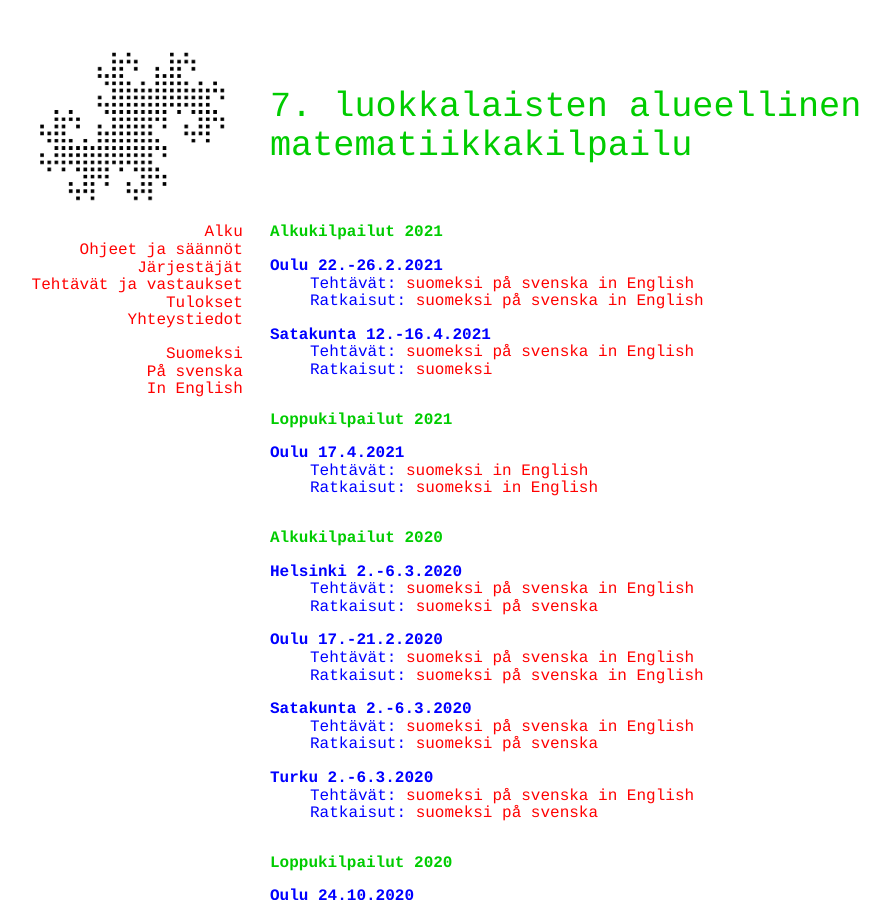
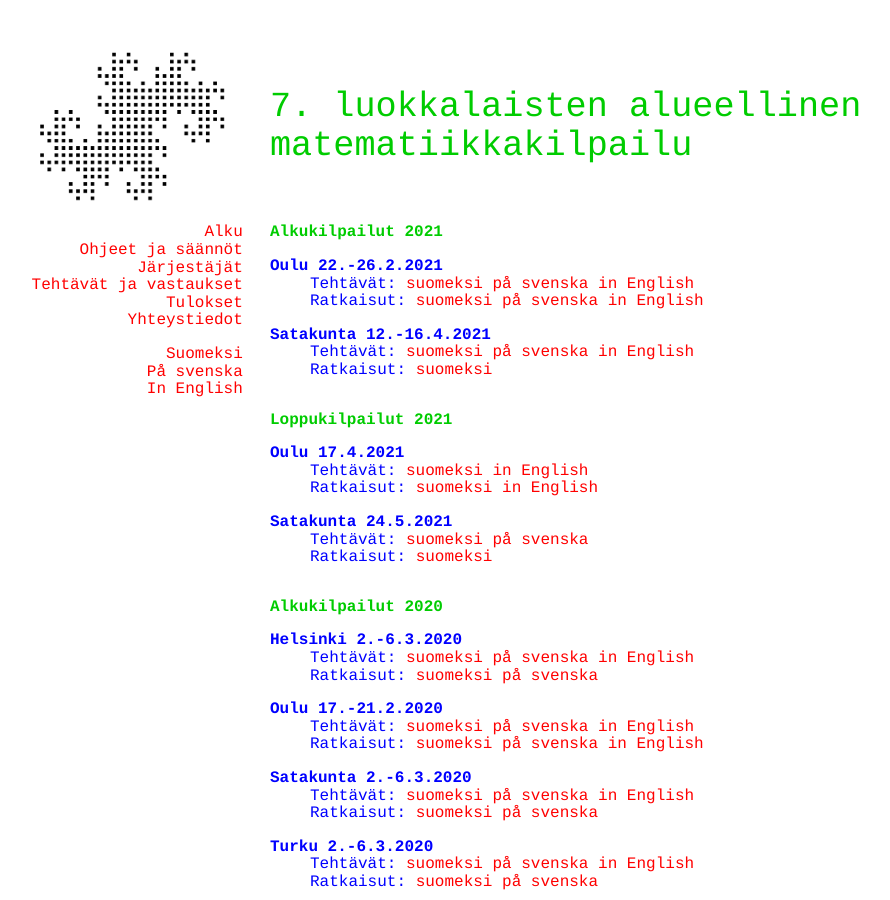
Before and after one commit to matematiikkakilpailut/matematiikkakilpailut.github.io, a Jekyll site: the page built from seiskat/tehtavat.html, in a window 1280 px wide and 900 px high. Shown: the whole window, without its empty margins (50-940 px from the left). Built offline with Jekyll 4.4.1, drawn with Linux system fonts in a browser that asks for light colours.

Commit message:
Update tehtavat.html
Satakunnan finaalitehtävät

```diff
--- a/seiskat/tehtavat.html
+++ b/seiskat/tehtavat.html
@@ -39,6 +39,14 @@
   <dd>Ratkaisut:
     <a href="./2021/finaali-o-r.pdf">suomeksi</a>
      <a href="./2021/finaali-o_en-r.pdf">in English</a>
+  </dd>
+   <dt>Satakunta 24.5.2021</dt>
+  <dd>Teht&auml;v&auml;t:
+    <a href="./2021/finaali-s.pdf">suomeksi</a>
+    <a href="./2021/finaali-s_sv.pdf">p&aring; svenska</a>
+  </dd>
+  <dd>Ratkaisut:
+    <a href="./2021/finaali-s-r.pdf">suomeksi</a>
   </dd>
   </dl>
 
```
